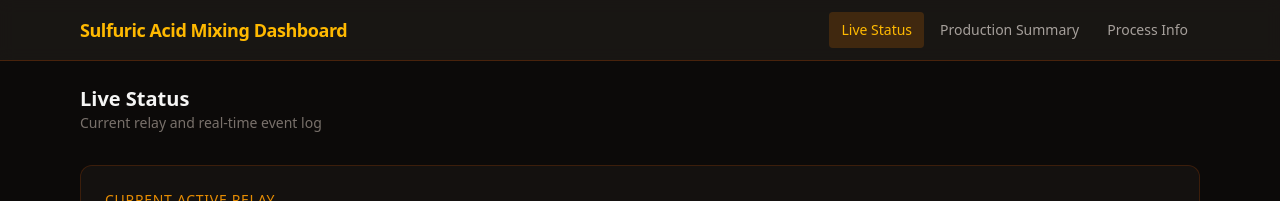
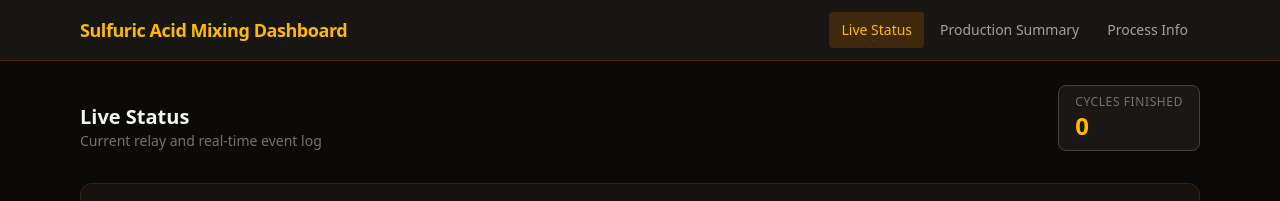
Before and after one commit to cbondoc/Sulfuric-acid-web-app, a React (Vite) app in the folder dashboard/: page / in a window 1280 px wide. Shown: the top 201 px of the page. Built offline with nearby package versions, Linux system fonts and the light colour scheme; no server answers; the database is empty.

Commit message:
Add production cycles data to LiveStatus component. Enhance layout for better visibility of current relay status and cycles finished.

```diff
--- a/dashboard/src/pages/LiveStatus.tsx
+++ b/dashboard/src/pages/LiveStatus.tsx
@@ -1,3 +1,4 @@
+import { useProductionCycles } from '../hooks/useProductionCycles';
 import { useLatestRelayEvent, useRealtimeRelayLogs } from '../hooks/useRealtimeRelayLogs';
 
 function formatTime(iso: string) {
@@ -10,14 +11,25 @@ function formatTime(iso: string) {
 export function LiveStatus() {
   const { event: currentEvent, error: currentError } = useLatestRelayEvent();
   const { logs, error: logsError } = useRealtimeRelayLogs(50);
+  const { totalProducts: cyclesFinished, loading: cyclesLoading } = useProductionCycles();
 
   const err = currentError ?? logsError;
 
   return (
     <div className="space-y-8">
-      <div>
-        <h2 className="text-xl font-semibold text-stone-100">Live Status</h2>
-        <p className="text-sm text-stone-500">Current relay and real-time event log</p>
+      <div className="flex flex-wrap items-end justify-between gap-4">
+        <div>
+          <h2 className="text-xl font-semibold text-stone-100">Live Status</h2>
+          <p className="text-sm text-stone-500">Current relay and real-time event log</p>
+        </div>
+        <div className="rounded-lg border border-stone-700 bg-stone-800/50 px-4 py-2">
+          <p className="text-xs font-medium uppercase tracking-wider text-stone-500">
+            Cycles finished
+          </p>
+          <p className="text-2xl font-bold text-amber-400">
+            {cyclesLoading ? '…' : cyclesFinished}
+          </p>
+        </div>
       </div>
 
       {err && (
```
